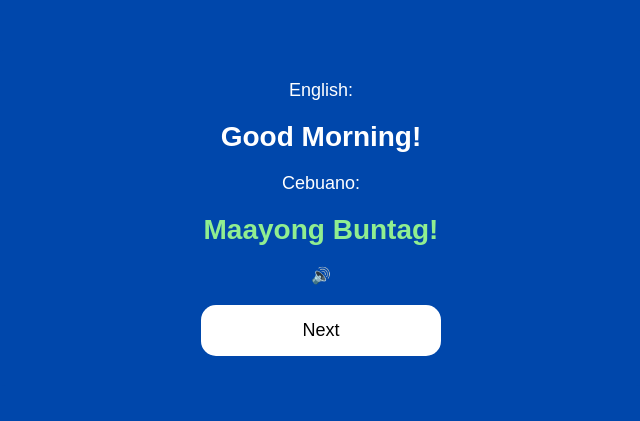
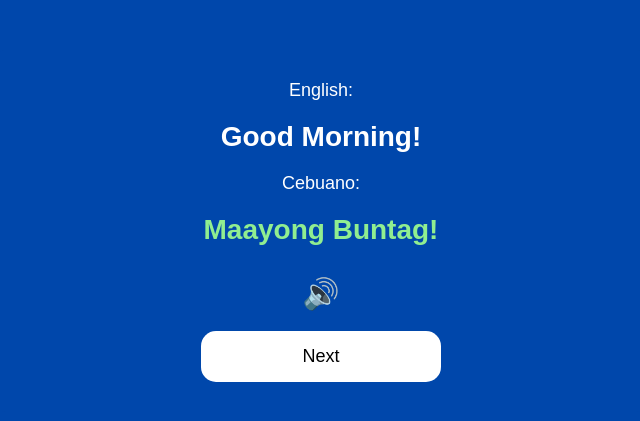
Before and after one commit to Nigel333/CSTW, a Flask app: page /Maayong_Buntag in a window 1280 px wide. Shown: the part 56-477 px from the top of the page, without its empty margins (319-959 px from the left). Run offline with Flask 3, Linux system fonts and the light colour scheme.

Commit message:
added speaker style

```diff
--- a/static/styles.css
+++ b/static/styles.css
@@ -86,3 +86,9 @@ body {
     background-color: #ddd;
     color: #333;
 }
+.speaker-icon {
+    font-size: 30px;
+    cursor: pointer;
+    display: inline-block;
+    margin-top: 10px;
+}
```
